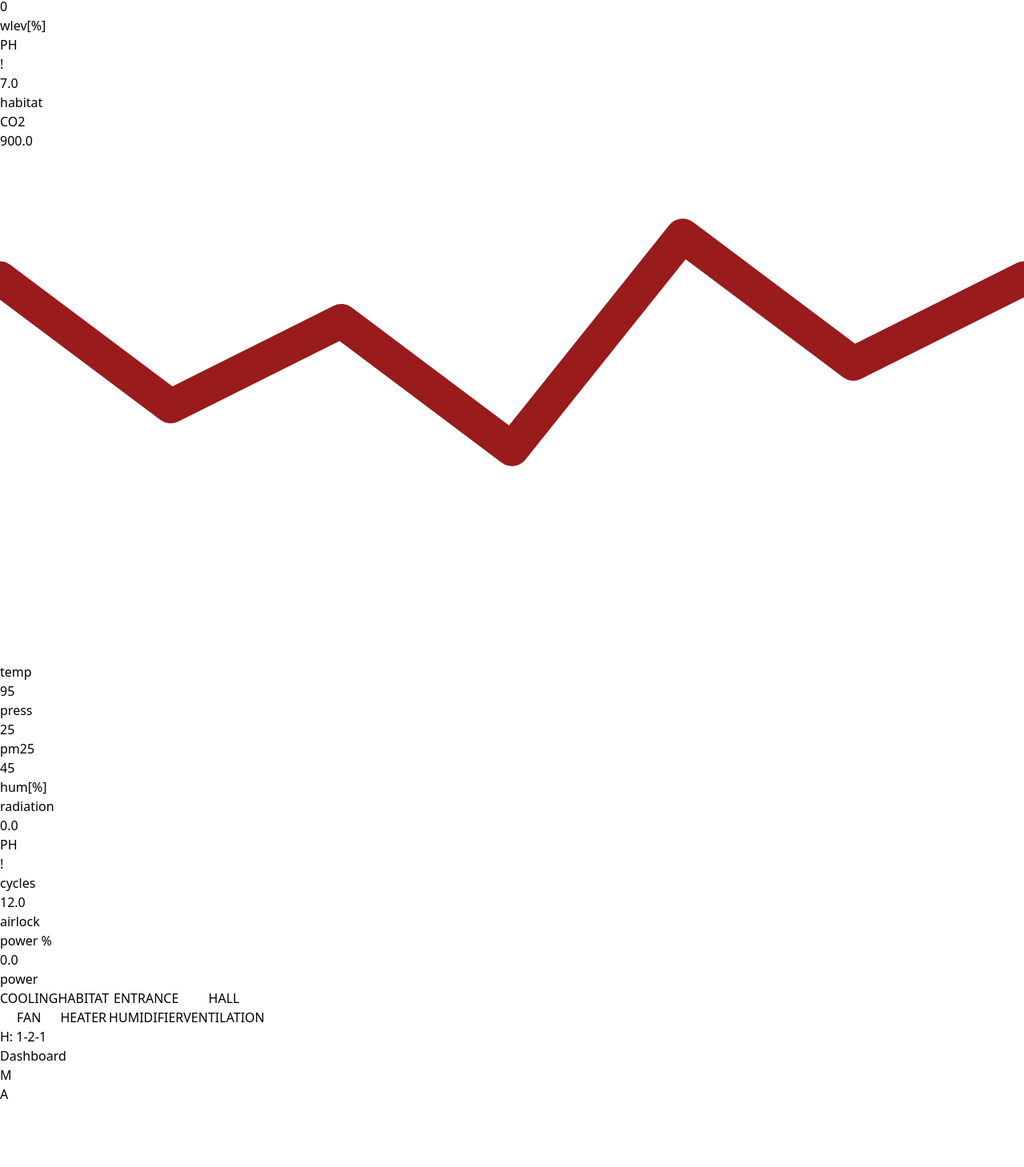
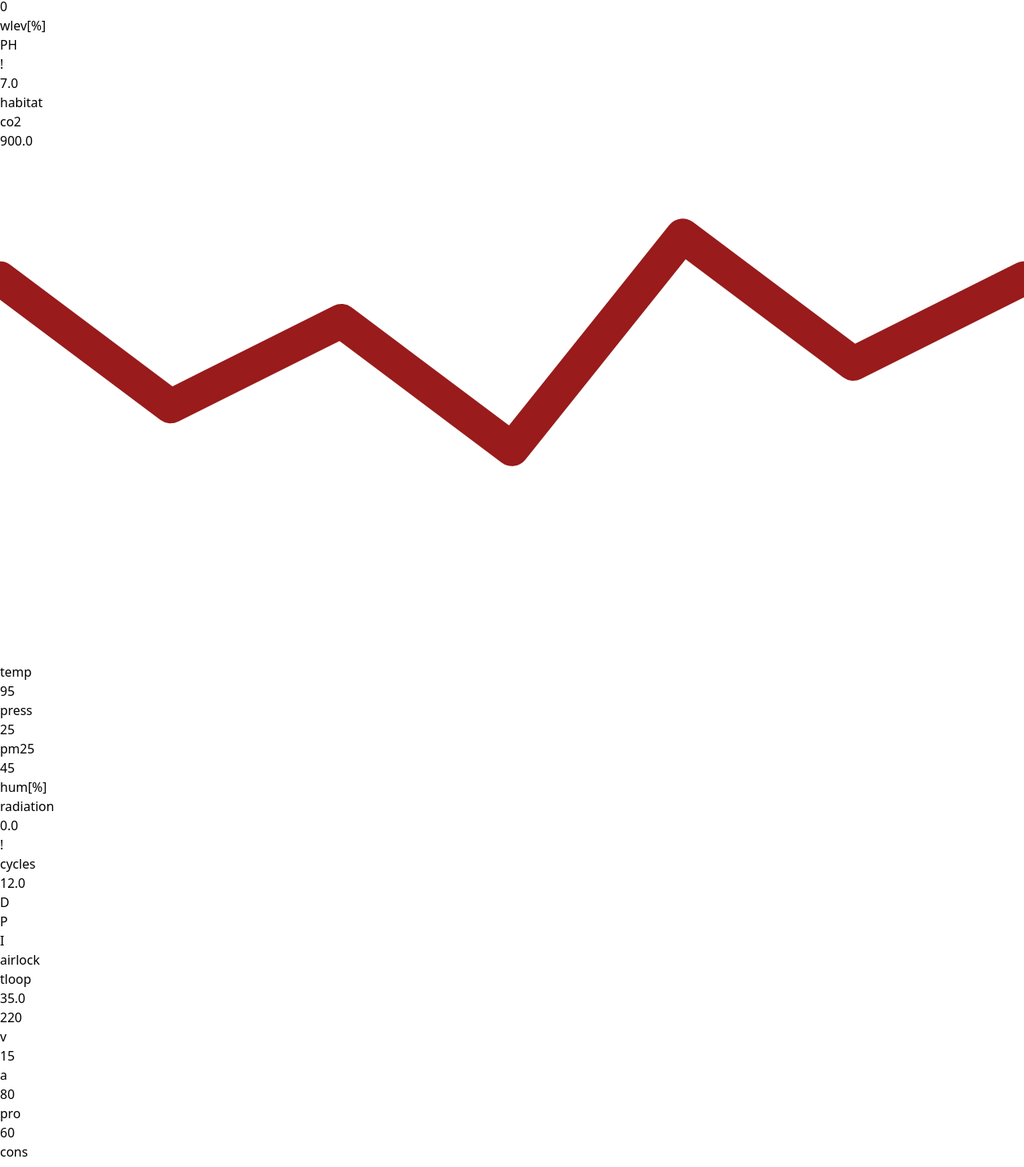
Before and after one commit to markoldmark/2047531_OMEGATeam, a React app in the folder source/FE_dashboard/: page / in a window 1280 px wide. Shown: the part 76-1535 px from the top of the page at 80% size. Before the commit the page ends 1456 px from the top, so only its background shows below. Built offline with nearby package versions, Linux system fonts and the light colour scheme; no server answers; the HTML template or start-up script is replaced by a standard one.

Commit message:
Power&Airlock - Dashboard

```diff
--- a/source/FE_dashboard/src/components/MarsDashboard.jsx
+++ b/source/FE_dashboard/src/components/MarsDashboard.jsx
@@ -5,6 +5,7 @@ import HorizontalBarGauge from './HorizontalBarGauge';
 import WarningLight from './WarningLight';
 import PressureDisplay from './PressureDisplay';
 import TempGraph from './TempGraph';
+import Spy from './Spy';
 
 import { useMarsData } from '../services/useMarsData';
 
@@ -43,8 +44,8 @@ const MarsDashboard = () => {
               <div className="flex gap-6 h-full">
                 <VerticalBarGauge
                   value={sensorData.greenhouse_temp} // <-- Collegato al dato reale
-                  min={20}
-                  max={40}
+                  min={10}
+                  max={35}
                   label="temp"
                   unit="°C"
                   fillColor="bg-red-500"
@@ -97,12 +98,11 @@ const MarsDashboard = () => {
 
               {/* Colonna Sinistra: CO2 Gauge */}
               <div className="flex flex-col items-center mt-4">
-                <div className="text-black font-bold text-lg mb-[-10px]">CO2</div>
                 <OdometerGauge
                   value={sensorData.co2 || 900}
                   min={550}
                   max={1000}
-                  label=""
+                  label="co2"
                   needleColor="bg-red-600"
                 />
               </div>
@@ -152,48 +152,85 @@ const MarsDashboard = () => {
              </div>
               <div className="flex flex-col justify-start items-end align-center w-full">
                 <div className="flex items-baseline justify-between gap-2 w-full">
-                  <span className="text-xs font-bold text-gray-800 uppercase tracking-widest mt-auto ml-2">PH</span>
                   <WarningLight isOn={true} text="!" activeColor="bg-yellow-400"/>
                 </div>
                 <div className="flex flex-row justify-end content-center gap-4 w-full">
                     <HorizontalBarGauge
                       value={12} // Valore di esempio
                       min={0}
-                      max={50}
+                      max={20}
                       label="cycles"
                       fillColor="bg-blue-600"
                       emptyColor="bg-blue-200"
                     />
                   </div>
                 </div>
+                <div className="flex flex-col gap-3 items-end justify-start mr-40 mt-[-220px]">
+                 {/* Chiamata tripla al componente Spy con label diverse */}
+                <Spy label="D" isOn={sensorData.statusD} />
+                <Spy label="P" isOn={sensorData.statusP} />
+                <Spy label="I" isOn={sensorData.statusI} />
+              </div>
              {/* Titolo ancorato in basso */}
-             <div className="text-center text-black font-bold text-xl tracking-widest uppercase opacity-70">airlock</div>
+             <div className="mt-auto pt-4 flex justify-center">
+      {/* mt-auto spinge questo div in fondo al contenitore flex */}
+      {/* justify-end lo sposta a destra, usa justify-center se lo vuoi al centro */}
+      <div className="text-black font-bold text-xl tracking-widest uppercase opacity-80">
+        airlock
+      </div>
+    </div>
           </div>
 
-          {/* 4. POWER (Titolo in basso) */}
-          <div className="bg-red-200 rounded-[30px] border-[3px] border-gray-500 p-6 flex flex-col shadow-inner">
-             {/* Spazio flessibile per raggruppare i contenuti in alto */}
-             <div className="flex flex-col flex-grow">
-               <div className="flex justify-between items-start w-full">
-                  <div className="text-center ml-8">
-                    <OdometerGauge value={sensorData.power} min={0} max={100} label="power %" needleColor="bg-orange-500" />
+
+            {/* 4. POWER - Rimpicciolito con larghezza contenuta */}
+            <div className="bg-[#fed7aa] rounded-[30px] border-[3px] border-gray-500 p-6 flex flex-col shadow-inner">
+
+              <div className="flex flex-row justify-between items-center flex-grow px-2 scale-90 origin-center">
+                {/* 'scale-90' rimpicciolisce tutto il blocco strumenti mantenendo le proporzioni interne */}
+
+                {/* PARTE SINISTRA: Odometer tloop (Compatto) */}
+                <div className="flex flex-col items-center relative pt-8">
+                  <div className="scale-75"> {/* Rimpicciolisce solo il calibro */}
+                    <OdometerGauge
+                      value={sensorData.tloop || 35}
+                      min={10} max={55}
+                      label="tloop"
+                      needleColor="bg-orange-500"
+                    />
                   </div>
-                  <div className="flex justify-end gap-4">
-                    <div className="flex gap-4">
-                      <div className="w-1 h-32 border-l-4 border-dotted border-gray-600"></div>
-                      <div className="w-1 h-32 border-l-4 border-dotted border-gray-600"></div>
+                </div>
+
+                {/* PARTE DESTRA: VerticalBarGauge (Altezza ridotta) */}
+                <div className="flex flex-row items-end gap-6 h-48 mb-4">
+                  {/* 'h-48' invece di 'h-64' rende le barre visibilmente più basse */}
+
+                  {/* Gruppo Elettrico */}
+                  <div className="flex gap-3 h-full">
+                    <div className="flex flex-col items-center h-full justify-end">
+                      <VerticalBarGauge value={sensorData.voltage || 220} min={0} max={400} label="v" fillColor="bg-gray-100" />
                     </div>
-                    <div className="flex items-end gap-2 ml-8">
-                      <div className="w-10 h-20 bg-gray-200 border-2 border-gray-500"></div>
-                      <div className="w-10 h-20 bg-gray-200 border-2 border-gray-500"></div>
+                    <div className="flex flex-col items-center h-full justify-end">
+                      <VerticalBarGauge value={sensorData.ampere || 15} min={0} max={50} label="a" fillColor="bg-gray-100" />
                     </div>
                   </div>
-               </div>
-             </div>
-             {/* Titolo ancorato in basso (stesso margine di airlock) */}
-             <div className="text-center text-black font-bold text-xl tracking-widest uppercase opacity-70 mt-auto">power</div>
-          </div>
 
+                  {/* Gruppo Flusso Energetico */}
+                  <div className="flex gap-3 h-full border-l border-black/10 pl-4">
+                    <div className="flex flex-col items-center h-full justify-end">
+                      <VerticalBarGauge value={sensorData.production || 80} min={0} max={100} label="pro"fillColor="bg-green-600" />
+                    </div>
+                    <div className="flex flex-col items-center h-full justify-end">
+                      <VerticalBarGauge value={sensorData.consumption || 60} min={0} max={100} label="cons" fillColor="bg-red-600" />
+                    </div>
+                  </div>
+                </div>
+              </div>
+
+              {/* Watermark in basso più discreto */}
+              <div className="text-black font-bold text-xl tracking-widest uppercase opacity-80">
+        power
+      </div>
+            </div>
           {/* CENTER ACTUATORS */}
           <div className="absolute top-1/2 left-1/2 transform -translate-x-1/2 -translate-y-1/2 bg-[#d1d5db] p-3 rounded-[30px] border-[3px] border-gray-500">
             <div className="grid grid-cols-2 gap-2 w-[300px] h-[200px]">
--- /dev/null
+++ b/source/FE_dashboard/src/components/Spy.jsx
@@ -0,0 +1,20 @@
+import React from 'react';
+
+const Spy = ({ label, isOn = false }) => {
+  return (
+    <div className="flex items-center gap-3">
+      {/* Label (D, P, I) */}
+      <span className="text-gray-800 font-black text-sm w-3 text-right">{label}</span>
+
+      {/* Cerchio della spia */}
+      <div className={`w-6 h-6 rounded-full border-2 border-black shadow-md transition-all duration-300
+        ${isOn
+          ? 'bg-[#7c3aed] shadow-[0_0_12px_rgba(124,58,237,0.8)] border-purple-400'
+          : 'bg-[#4c1d95] opacity-40 border-black'}`}>
+      </div>
+    </div>
+  );
+};
+
+// QUESTA RIGA È FONDAMENTALE:
+export default Spy;
```
